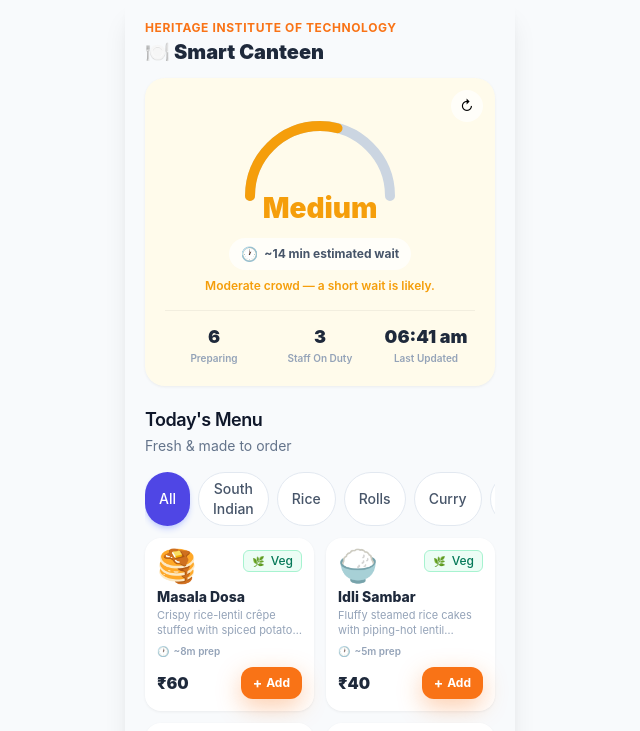
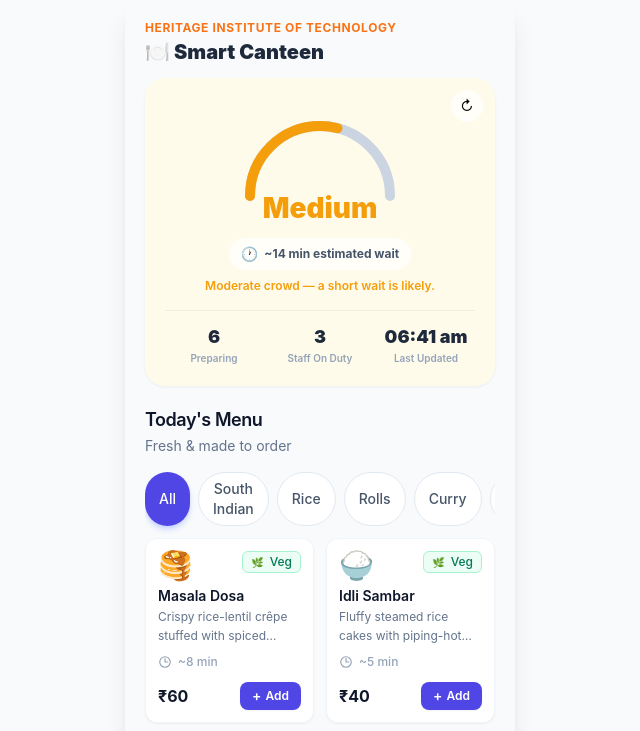
Before and after one commit to khushi-tk/Canteen-Optimizer, a React (Vite) app: page / in a window 1280 px wide. Shown: the top 731 px of the page, without its empty margins (320-960 px from the left). Built offline with nearby package versions, Linux system fonts and the light colour scheme.

Commit message:
updated Menu

```diff
--- a/src/components/Menu/CartDrawer.tsx
+++ b/src/components/Menu/CartDrawer.tsx
@@ -1,19 +1,13 @@
 /**
+* components/Menu/CartDrawer.tsx
  * components/Menu/CartDrawer.tsx
  *
+ *
+ * Professional bottom-sheet cart drawer for CanteenCrowd.
  * Bottom-sheet style cart drawer that sits above the BottomNav.
+ * Collapsed peek shows count + total. Expanded reveals item list,
  * Collapsed state shows item count + total + checkout CTA.
- * Expanded state slides up (max 75vh) with item list, steppers,
- * and a full-width "Proceed to Checkout" button.
- *
- * Hidden entirely when the cart is empty.
- *
- * Props:
- *   cart          — array of CartItems
- *   cartCount     — total item count (derived)
- *   cartTotal     — total price (derived)
- *   onUpdateQty   — stepper callback (id, delta)
- *   onCheckout    — triggers navigation to checkout view
+ * steppers, and checkout CTA.
  */
 
 import { useState } from 'react';
@@ -43,7 +37,7 @@ export function CartDrawer({
       {/* Backdrop */}
       {expanded && (
         <div
-          className="fixed inset-0 z-30 bg-black/40 backdrop-blur-sm transition-opacity duration-300"
+          className="fixed inset-0 z-30 bg-black/30 backdrop-blur-sm transition-opacity duration-300"
           onClick={() => setExpanded(false)}
         />
       )}
@@ -53,11 +47,11 @@ export function CartDrawer({
         className="fixed left-0 right-0 z-[55] mx-auto w-full max-w-[390px]"
         style={{
           bottom: expanded ? 0 : 56,
-          height: expanded ? '75vh' : 84,
+          height: expanded ? '75vh' : 80,
           transition: 'height 300ms cubic-bezier(0.4, 0, 0.2, 1), bottom 300ms cubic-bezier(0.4, 0, 0.2, 1)',
         }}
       >
-        <div className="flex h-full flex-col rounded-t-[20px] bg-white shadow-[0_-4px_24px_rgba(0,0,0,0.12)]">
+        <div className="flex h-full flex-col rounded-t-2xl bg-white shadow-[0_-4px_20px_rgba(0,0,0,0.08)] border-t border-slate-100">
           {/* Drag handle / header */}
           <button
             onClick={() => setExpanded((e) => !e)}
@@ -68,21 +62,24 @@ export function CartDrawer({
             <div className="flex w-full items-center justify-between">
               <div className="flex items-center gap-2">
                 <div className="relative">
+                  <svg className="h-6 w-6 text-slate-700" fill="none" viewBox="0 0 24 24" stroke="currentColor" strokeWidth={1.5}>
+                    <path strokeLinecap="round" strokeLinejoin="round" d="M2.25 3h1.386c.51 0 .955.343 1.087.835l.383 1.437M7.5 14.25a3 3 0 00-3 3h15.75m-12.75-3h11.218c1.121-2.3 2.1-4.684 2.924-7.138a60.114 60.114 0 00-16.536-1.84M7.5 14.25L5.106 5.272M6 20.25a.75.75 0 11-1.5 0 .75.75 0 011.5 0zm12.75 0a.75.75 0 11-1.5 0 .75.75 0 011.5 0z" />
+                  </svg>
                   <span className="text-xl">🛒</span>
-                  <span className="absolute -top-1.5 -right-1.5 flex h-4 w-4 items-center justify-center rounded-full bg-brand-500 text-[9px] font-bold text-white">
+                  <span className="absolute -top-1.5 -right-2 flex h-4 w-4 items-center justify-center rounded-full bg-indigo-600 text-[9px] font-bold text-white">
                     {cartCount}
                   </span>
                 </div>
                 <div className="text-left">
-                  <p className="text-sm font-extrabold text-slate-800">
+                  <p className="text-sm font-semmibold text-slate-900">
                     {cartCount} item{cartCount > 1 ? 's' : ''} in cart
                   </p>
-                  <p className="text-[10px] text-slate-400 font-semibold">
+                  <p className="text-[10px] text-slate-400 font-medium">
                     {expanded ? 'Tap to collapse' : 'Tap to review'}
                   </p>
                 </div>
               </div>
-              <p className="text-base font-black text-slate-800">₹{cartTotal}</p>
+              <p className="text-base font-bold text-slate-900 tabular-nums">₹{cartTotal}</p>
             </div>
           </button>
 
@@ -94,9 +91,9 @@ export function CartDrawer({
                   key={ci.menuItem.id}
                   className="flex items-center gap-3 border-b border-slate-100 py-3 last:border-0"
                 >
-                  <span className="text-2xl">{ci.menuItem.emoji}</span>
+                  <span className="text-2xl select-none">{ci.menuItem.emoji}</span>
                   <div className="flex-1 min-w-0">
-                    <p className="text-sm font-bold text-slate-800 truncate">
+                    <p className="text-sm font-semibold text-slate-900 truncate">
                       {ci.menuItem.name}
                     </p>
                     <p className="text-xs text-slate-400">
@@ -108,7 +105,7 @@ export function CartDrawer({
                     <button
                       onClick={() => onUpdateQty(ci.menuItem.id, -1)}
                       aria-label={`Decrease ${ci.menuItem.name}`}
-                      className="flex h-7 w-7 items-center justify-center rounded-full bg-brand-100 text-brand-600 font-bold transition-all duration-150 active:scale-95"
+                      className="flex h-7 w-7 items-center justify-center rounded-full bg-slate-100 text-slate-600 font-bold transition-all duration-150 hover:bg-slate-200 active:scale-95"
                     >
                       −
                     </button>
@@ -131,10 +128,10 @@ export function CartDrawer({
 
               {/* Total row */}
               <div className="flex items-center justify-between rounded-2xl bg-slate-50 px-4 py-3 mt-2">
-                <span className="text-sm font-extrabold text-slate-600">
+                <span className="text-sm font-semibold text-slate-600">
                   Total
                 </span>
-                <span className="text-lg font-black text-slate-800">
+                <span className="text-lg font-bold text-slate-900 tabular-nums">
                   ₹{cartTotal}
                 </span>
               </div>
@@ -145,7 +142,7 @@ export function CartDrawer({
           <div className="px-5 pb-5 pt-2">
             <button
               onClick={onCheckout}
-              className="w-full rounded-2xl bg-brand-500 py-3.5 text-center text-sm font-extrabold text-white shadow-[0_8px_24px_rgba(249,115,22,0.35)] transition-all duration-150 hover:bg-brand-600 active:scale-[0.98]"
+              className="w-full rounded-2xl bg-indigo-600 py-3.5 text-center text-sm font-semibold text-white shadow-sm transition-all duration-150 hover:bg-indigo-700 active:scale-[0.98] focus:outline-none focus:ring-2 focus:ring-indigo-500 focus:ring-offset-1"
             >
               {expanded ? `Proceed to Checkout — ₹${cartTotal}` : `Checkout — ₹${cartTotal} →`}
             </button>
--- a/src/components/Menu/MenuGrid.tsx
+++ b/src/components/Menu/MenuGrid.tsx
@@ -39,42 +39,44 @@ interface CardProps {
 function MenuItemCard({ item, qty, onAdd, onUpdateQty }: CardProps) {
   return (
     <div
-      className={`relative flex flex-col rounded-2xl bg-white p-3 shadow-[0_1px_3px_rgba(0,0,0,0.06)] transition-all duration-200 ${
+      className={`relative flex flex-col rounded-xl bg-white p-3 border border-slate-100 shadow-sm transition-all duration-200 ${
         item.available
-          ? 'hover:-translate-y-0.5 hover:shadow-md'
+          ? 'hover:-translate-y-0.5 hover:shadow-md hover:border-slate-200'
           : 'opacity-50 pointer-events-none'
       }`}
     >
       {/* Unavailable overlay */}
       {!item.available && (
-        <span className="absolute inset-0 z-10 flex items-center justify-center rounded-2xl bg-white/60 text-[10px] font-bold text-slate-500">
+        <span className="absolute inset-0 z-10 flex items-center justify-center rounded-xl bg-white/70 text-xs font-semibold text-slate-500 backdrop-blur-[1px]">
           Currently unavailable
         </span>
       )}
 
       {/* Top row: emoji + badge */}
-      <div className="flex items-start justify-between mb-1.5">
-        <span className="text-[32px] leading-none">{item.emoji}</span>
+      <div className="flex items-start justify-between mb-2">
+        <span className="text-[28px] leading-none select-none">{item.emoji}</span>
         <DietaryBadge tag={item.dietaryTag} />
       </div>
 
       {/* Name + description */}
-      <h3 className="text-sm font-extrabold text-slate-800 leading-tight">
+      <h3 className="text-sm font-semibold text-slate-900 leading-tight">
         {item.name}
       </h3>
-      <p className="line-clamp-2 mt-0.5 text-[11px] leading-snug text-slate-400">
+      <p className="line-clamp-2 mt-0.5 text-xs leading-relaxed text-slate-500">
         {item.description}
       </p>
 
       {/* Prep time */}
-      <div className="mt-1.5 flex items-center gap-1 text-[10px] text-slate-400">
-        <span>🕐</span>
-        <span className="font-semibold">~{item.prepTimeMinutes}m prep</span>
+      <div className="mt-2 flex items-center gap-1.5 text-xs text-slate-400">
+        <svg className="h-3.5 w-3.5" fill="none" viewBox="0 0 24 24" stroke="currentColor" strokeWidth={2}>
+          <path strokeLinecap="round" strokeLinejoin="round" d="M12 6v6h4.5m4.5 0a9 9 0 11-18 0 9 9 0 0118 0z" />
+        </svg>
+        <span className="font-medium">~{item.prepTimeMinutes} min</span>
       </div>
 
       {/* Price + Add / Stepper */}
-      <div className="mt-auto flex items-center justify-between pt-2">
-        <span className="text-base font-black text-slate-800">
+      <div className="mt-auto flex items-center justify-between pt-3">
+        <span className="text-base font-bold text-slate-900">
           ₹{item.price}
         </span>
 
@@ -82,26 +84,26 @@ function MenuItemCard({ item, qty, onAdd, onUpdateQty }: CardProps) {
           <button
             onClick={onAdd}
             aria-label={`Add ${item.name} to cart`}
-            className="flex items-center gap-1 rounded-xl bg-brand-500 px-3 py-1.5 text-xs font-bold text-white shadow-[0_8px_24px_rgba(249,115,22,0.35)] transition-all duration-150 hover:bg-brand-600 active:scale-95"
+            className="flex items-center gap-1 rounded-lg bg-indigo-600 px-3 py-1.5 text-xs font-semibold text-white shadow-sm transition-all duration-150 hover:bg-indigo-700 active:scale-95 focus:outline-none focus:ring-2 focus:ring-indigo-500 focus:ring-offset-1"
           >
-            <span className="text-sm">+</span> Add
+            <span className="text-sm leading-none">+</span> Add
           </button>
         ) : (
           <div className="flex items-center gap-2">
             <button
               onClick={() => onUpdateQty(-1)}
               aria-label={`Decrease ${item.name} quantity`}
-              className="flex h-7 w-7 items-center justify-center rounded-full bg-brand-100 text-brand-600 font-bold transition-all duration-150 active:scale-95"
+              className="flex h-7 w-7 items-center justify-center rounded-full bg-slate-100 text-slate-600 font-semibold transition-all duration-150 hover:bg-slate-200 active:scale-95"
             >
               −
             </button>
-            <span className="w-5 text-center text-sm font-black text-slate-800">
+            <span className="w-5 text-center text-sm font-bold text-slate-900 tabular-nums">
               {qty}
             </span>
             <button
               onClick={() => onUpdateQty(1)}
               aria-label={`Increase ${item.name} quantity`}
-              className="flex h-7 w-7 items-center justify-center rounded-full bg-brand-500 text-white font-bold transition-all duration-150 active:scale-95"
+              className="flex h-7 w-7 items-center justify-center rounded-full bg-indigo-600 text-white font-semibold transition-all duration-150 hover:bg-indigo-700 active:scale-95"
             >
               +
             </button>
@@ -148,12 +150,12 @@ export function MenuGrid({
       <div>
         <div className="flex gap-2 overflow-x-auto no-scrollbar pb-3">
           {Array.from({ length: 5 }).map((_, i) => (
-            <Skeleton key={i} className="h-8 w-20 flex-shrink-0 rounded-[999px]" />
+            <Skeleton key={i} className="h-9 w-20 flex-shrink-0 rounded-full" />
           ))}
         </div>
         <div className="grid grid-cols-2 gap-3">
           {Array.from({ length: 6 }).map((_, i) => (
-            <Skeleton key={i} className="h-48 rounded-2xl" />
+            <Skeleton key={i} className="h-44 rounded-xl" />
           ))}
         </div>
       </div>
@@ -177,7 +179,11 @@ export function MenuGrid({
       {/* Grid or empty */}
       {filtered.length === 0 ? (
         <EmptyState
-          icon="🍽️"
+          icon={
+            <svg className="h-6 w-6" fill="none" viewBox="0 0 24 24" stroke="currentColor" strokeWidth={1.5}>
+              <path strokeLinecap="round" strokeLinejoin="round" d="M9.75 9.75l4.5 4.5m0-4.5l-4.5 4.5M21 12a9 9 0 11-18 0 9 9 0 0118 0z" />
+            </svg>
+          }
           title="No items in this category"
           subtitle="Try another category or check back later."
         />
```
